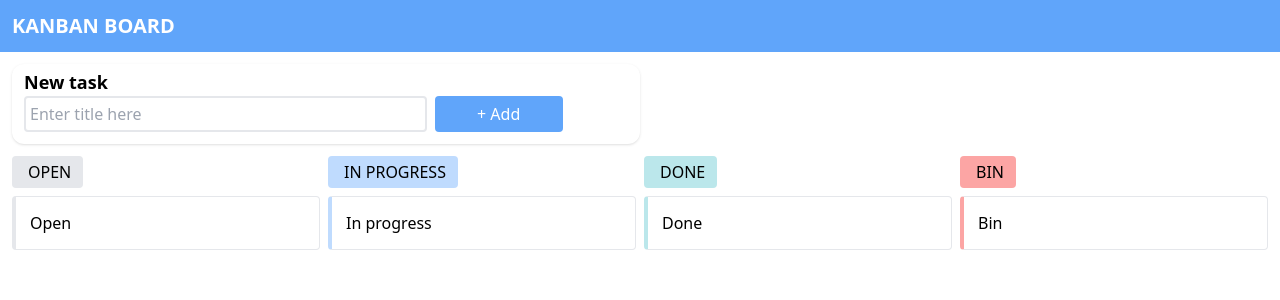
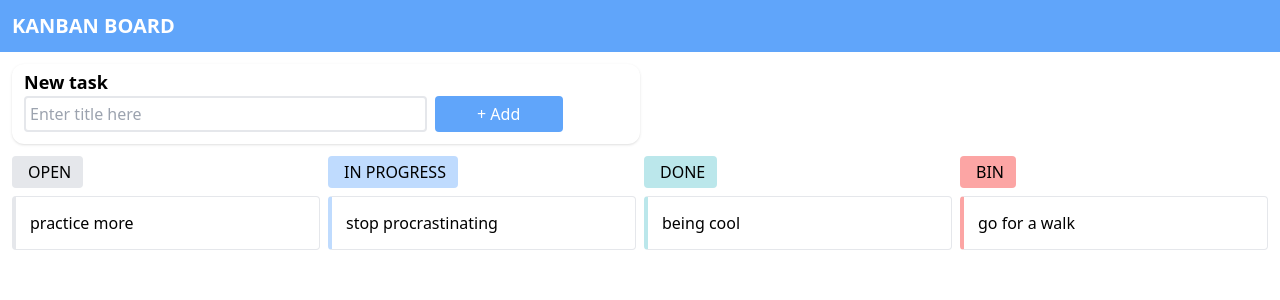
Before and after one commit to ilanabatavraam/kanban, a React (Create React App) app: page / in a window 1280 px wide. Shown: the top 300 px of the page. Built offline with nearby package versions, Linux system fonts and the light colour scheme.

Commit message:
first content

```diff
--- a/src/components/TasksLine.tsx
+++ b/src/components/TasksLine.tsx
@@ -14,7 +14,6 @@ export function TasksLine({ data, title, color }: TaskLineProps) {
     }
 
     // const dataItems = [];
-    //
     // for (let i = 0; i <= data.length; i++) {
     //     dataItems.push(`
     //         <li key={data.id} className="rounded p-3 border cursor-pointer border-l-4 border-l-gray-200">
@@ -34,7 +33,7 @@ export function TasksLine({ data, title, color }: TaskLineProps) {
             <ul className="flex flex-col gap-2">
                 <li className="rounded p-3 border cursor-pointer border-l-4" style={{borderLeftColor: color}}>
                     <input
-                        value={value ? value : title}
+                        value={value ? value : data[0].name}
                         className="border-2 outline-0 border-transparent hover:border-2 hover:border-gray-400 hover:border-dashed"
                         onInput={changeHandler}
                     />
```
